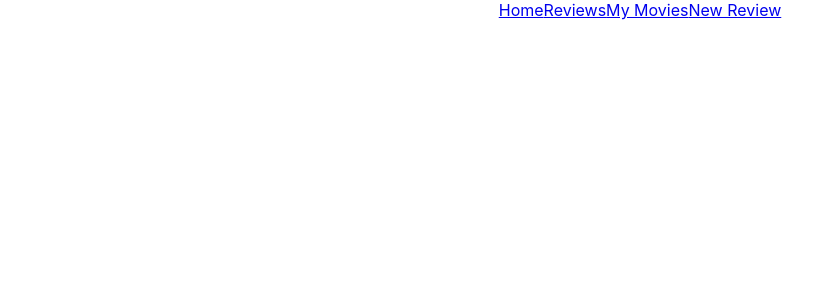
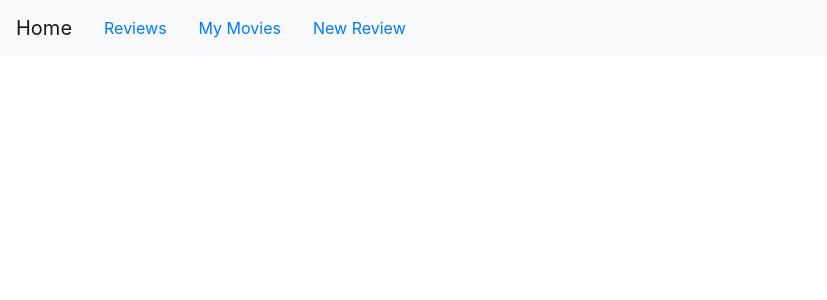
Before and after one commit to theoferguson/Movie-Blogger, a React (Create React App) app in the folder my-app/: page / in a window 1280 px wide. Shown: the top 300 px of the page, without its empty margins (0-827 px from the left). Built offline with nearby package versions, Linux system fonts and the light colour scheme.

Commit message:
added bootstrap

```diff
--- a/my-app/package.json
+++ b/my-app/package.json
@@ -7,6 +7,7 @@
     "@testing-library/jest-dom": "^5.14.1",
     "@testing-library/react": "^11.2.7",
     "@testing-library/user-event": "^12.8.3",
+    "bootstrap": "^5.1.1",
     "react": "^17.0.2",
     "react-dom": "^17.0.2",
     "react-router-dom": "^5.3.0",
--- a/my-app/public/index.html
+++ b/my-app/public/index.html
@@ -1,31 +1,16 @@
 <!DOCTYPE html>
 <html lang="en">
+
 <head>
   <meta charset="utf-8" />
-    <link rel="icon" href="%PUBLIC_URL%/favicon.ico" />
-    <meta name="viewport" content="width=device-width, initial-scale=1" />
-    <meta name="theme-color" content="#000000" />
-    <meta
-      name="description"
-      content="Web site created using create-react-app"
-    />
-    <link rel="apple-touch-icon" href="%PUBLIC_URL%/logo192.png" />
-    <!--
-      manifest.json provides metadata used when your web app is installed on a
-      user's mobile device or desktop. See https://developers.google.com/web/fundamentals/web-app-manifest/
-    -->
-    <link rel="manifest" href="%PUBLIC_URL%/manifest.json" />
-    <!--
-      Notice the use of %PUBLIC_URL% in the tags above.
-      It will be replaced with the URL of the `public` folder during the build.
-      Only files inside the `public` folder can be referenced from the HTML.
+  <meta name="viewport" content="width=device-width, initial-scale=1, shrink-to-fit=no">
 
-      Unlike "/favicon.ico" or "favicon.ico", "%PUBLIC_URL%/favicon.ico" will
-      work correctly both with client-side routing and a non-root public URL.
-      Learn how to configure a non-root public URL by running `npm run build`.
-    -->
-    <title>React App</title>
+  <link rel="stylesheet" href="https://stackpath.bootstrapcdn.com/bootstrap/4.3.1/css/bootstrap.min.css"
+    integrity="sha384-ggOyR0iXCbMQv3Xipma34MD+dH/1fQ784/j6cY/iJTQUOhcWr7x9JvoRxT2MZw1T" crossorigin="anonymous">
+
+  <title>Movie Blogger</title>
 </head>
+
 <body>
   <noscript>You need to enable JavaScript to run this app.</noscript>
   <div id="root"></div>
@@ -39,5 +24,15 @@
       To begin the development, run `npm start` or `yarn start`.
       To create a production bundle, use `npm run build` or `yarn build`.
     -->
+  <script src="https://code.jquery.com/jquery-3.3.1.slim.min.js"
+    integrity="sha384-q8i/X+965DzO0rT7abK41JStQIAqVgRVzpbzo5smXKp4YfRvH+8abtTE1Pi6jizo"
+    crossorigin="anonymous"></script>
+  <script src="https://cdnjs.cloudflare.com/ajax/libs/popper.js/1.14.7/umd/popper.min.js"
+    integrity="sha384-UO2eT0CpHqdSJQ6hJty5KVphtPhzWj9WO1clHTMGa3JDZwrnQq4sF86dIHNDz0W1"
+    crossorigin="anonymous"></script>
+  <script src="https://stackpath.bootstrapcdn.com/bootstrap/4.3.1/js/bootstrap.min.js"
+    integrity="sha384-JjSmVgyd0p3pXB1rRibZUAYoIIy6OrQ6VrjIEaFf/nJGzIxFDsf4x0xIM+B07jRM"
+    crossorigin="anonymous"></script>
 </body>
+
 </html>
--- a/my-app/src/NavBar.js
+++ b/my-app/src/NavBar.js
@@ -2,11 +2,11 @@ import { NavLink } from 'react-router-dom';
 
 function NavBar() {
     return (
-        <nav>
-            <NavLink exact to="/">Home</NavLink>
-            <NavLink to="/reviews">Reviews</NavLink>
-            <NavLink to ="/my-movies">My Movies</NavLink>
-            <NavLink to ="/reviews/new">New Review</NavLink>
+        <nav className="navbar navbar-expand-lg navbar-light bg-light">
+            <NavLink className="navbar-brand" exact to="/">Home</NavLink>
+            <NavLink className="nav-link" to="/reviews">Reviews</NavLink>
+            <NavLink className="nav-link" to ="/my-movies">My Movies</NavLink>
+            <NavLink className="nav-link" to ="/reviews/new">New Review</NavLink>
         </nav>
     )
 };
--- a/my-app/src/index.css
+++ b/my-app/src/index.css
@@ -1,10 +1,12 @@
 body {
   margin: 0;
-  font-family: -apple-system, BlinkMacSystemFont, 'Segoe UI', 'Roboto', 'Oxygen',
-    'Ubuntu', 'Cantarell', 'Fira Sans', 'Droid Sans', 'Helvetica Neue',
-    sans-serif;
-  -webkit-font-smoothing: antialiased;
-  -moz-osx-font-smoothing: grayscale;
+  font-family: -apple-system,BlinkMacSystemFont,"Segoe UI",Roboto,"Helvetica Neue",Arial,"Noto Sans",sans-serif,"Apple Color Emoji","Segoe UI Emoji","Segoe UI Symbol","Noto Color Emoji";
+  font-size: 1rem;
+  font-weight: 400;
+  line-height: 1.5;
+  color: #212529;
+  text-align: left;
+  background-color: #fff;
 }
 
 code {
```
Also changed, not shown: 1 other file (tests, documents, lock files or other folders). Lines whose indentation alone changed are shown as unchanged.
